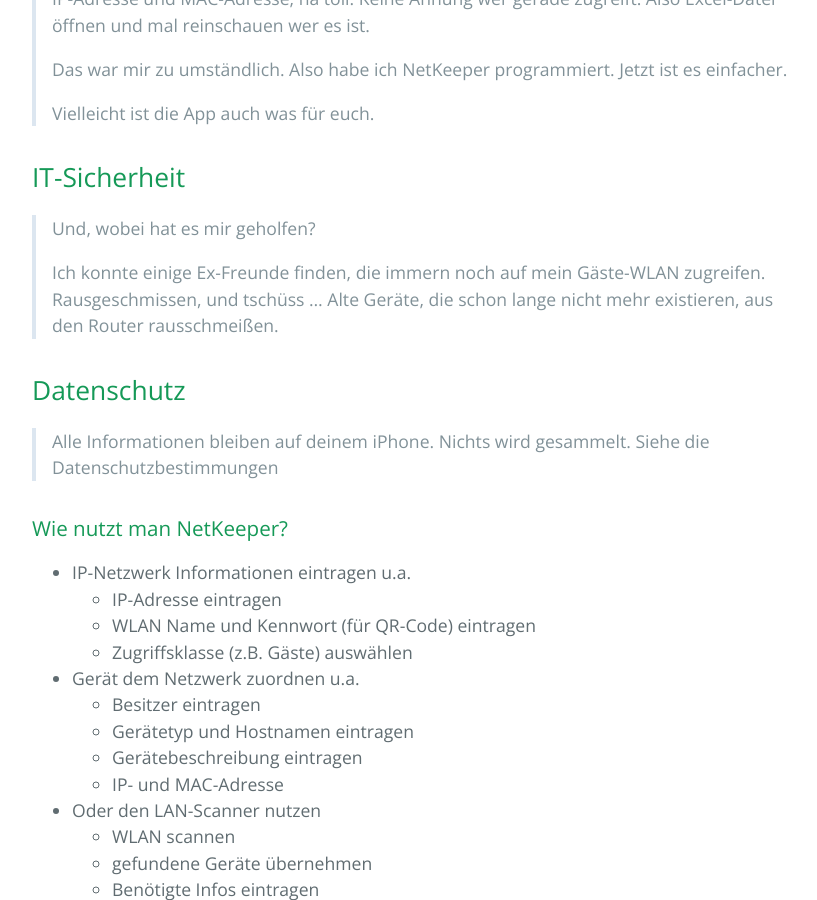
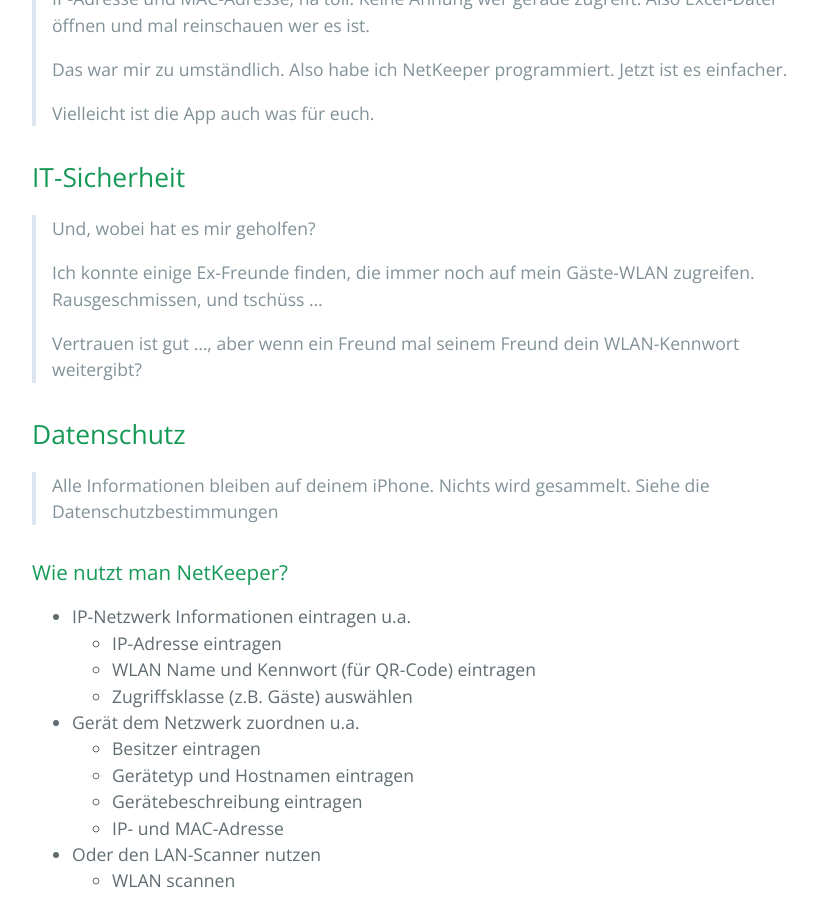
Before and after one commit to IGSolutions/netkeeper, a Jekyll site: the page built from index.md, in a window 1280 px wide and 900 px high, scrolled down 1043 px. Shown: the whole window, without its empty margins (192-1009 px from the left). Built offline with Jekyll 4.4.1, drawn with Linux system fonts in a browser that asks for light colours.

Commit message:
Update index.md

```diff
--- a/index.md
+++ b/index.md
@@ -32,10 +32,11 @@ Die App ist für Alle, die den Überblick über die Geräte behalten wollen, die
 ## IT-Sicherheit
 > Und, wobei hat es mir geholfen?
 >
-> Ich konnte einige Ex-Freunde finden, die immern noch auf mein Gäste-WLAN zugreifen.
+> Ich konnte einige Ex-Freunde finden, die immer noch auf mein Gäste-WLAN zugreifen.
 > Rausgeschmissen, und tschüss ...
-> Alte Geräte, die schon lange nicht mehr existieren, aus den Router rausschmeißen.
 >
+> Vertrauen ist gut ..., aber wenn ein Freund mal seinem Freund dein WLAN-Kennwort weitergibt?
+
 
 ## Datenschutz
 > Alle Informationen bleiben auf deinem iPhone. Nichts wird gesammelt.
```
